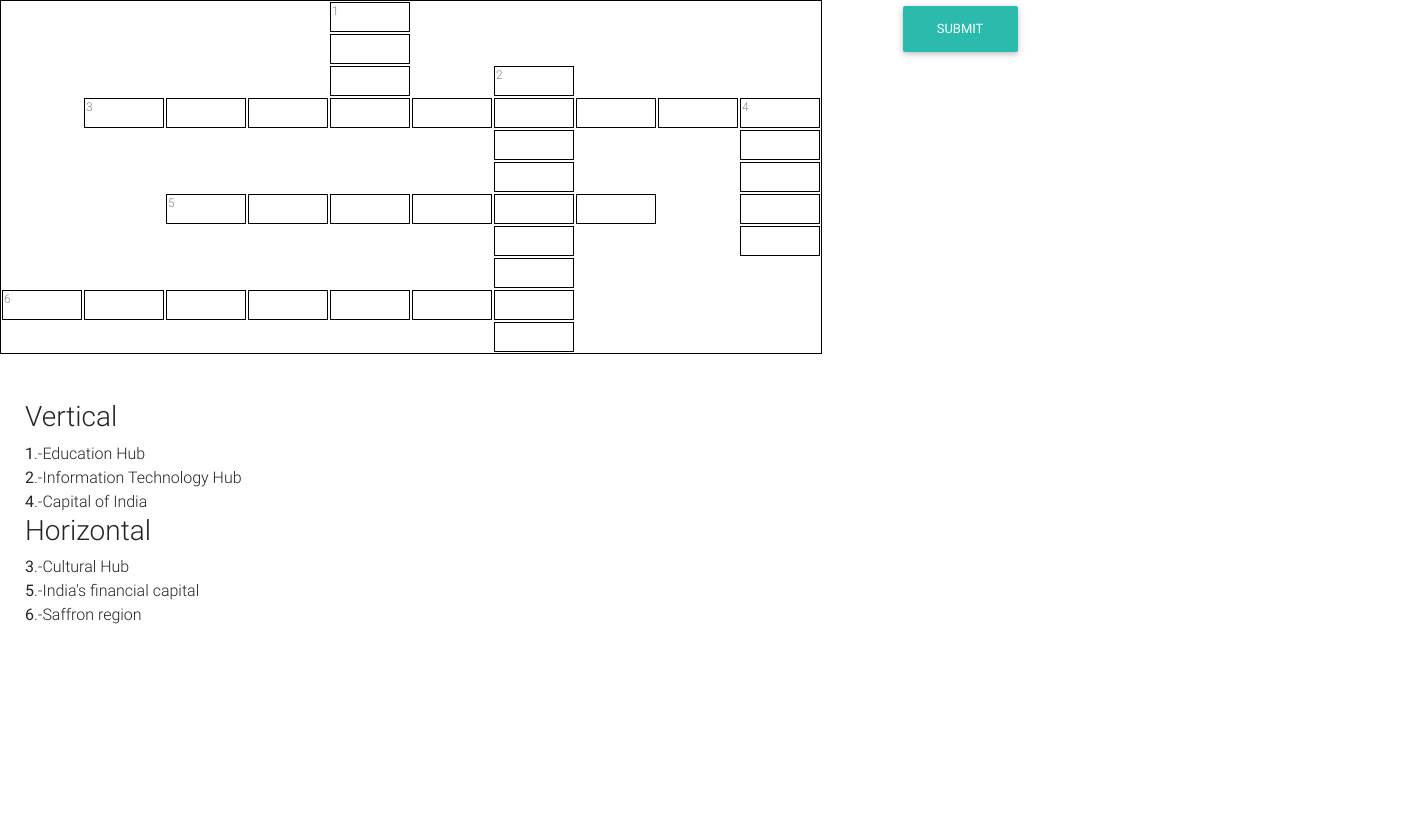
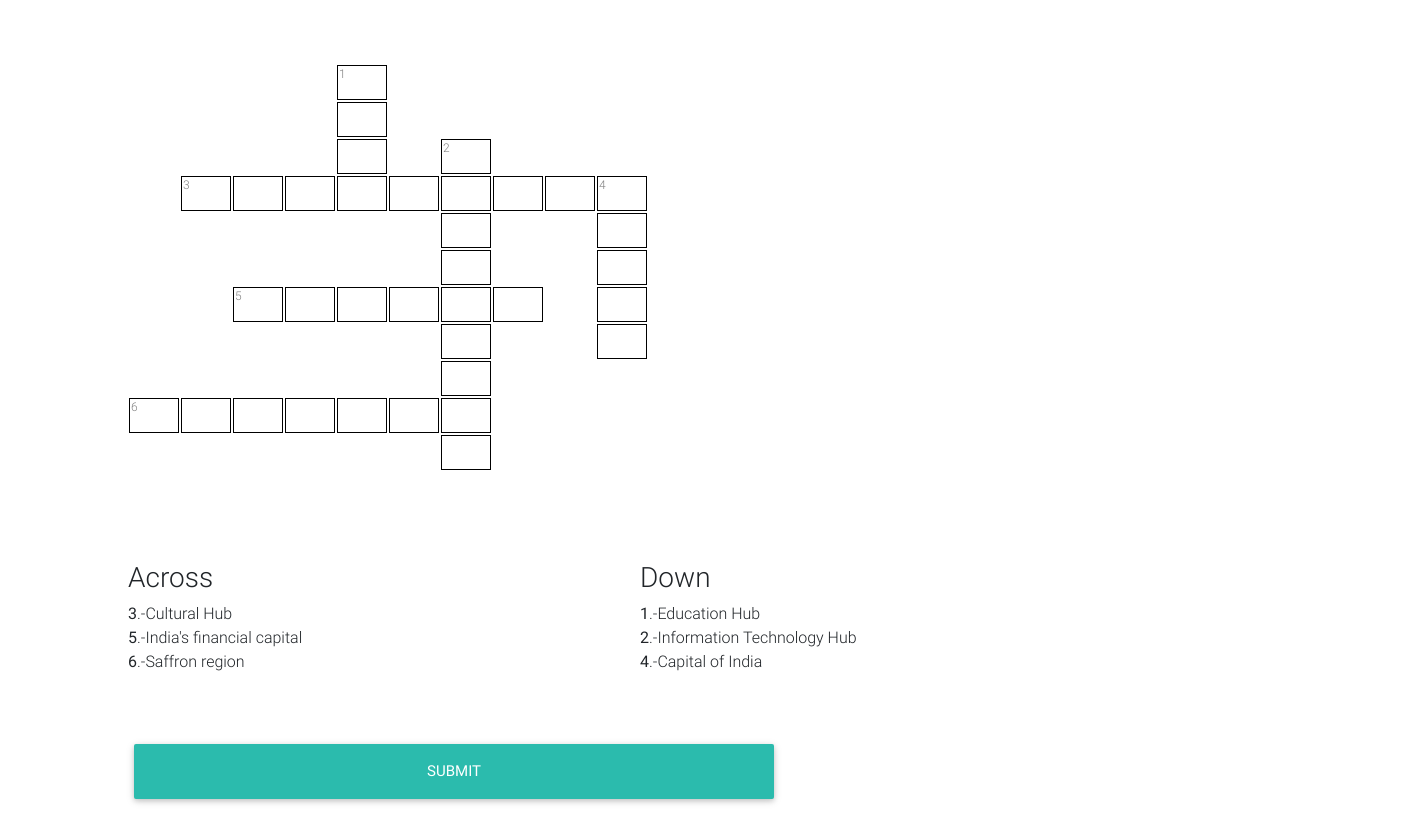
Before and after one commit to GSakunthala/onlinePuzzle, a plain HTML site: page index.html in a window 1280 px wide. Shown: the whole page, 1408 px wide, since content can reach past the window. Before the commit the page ends 800 px from the top, so only its background shows below. Drawn offline with Linux system fonts and the light colour scheme.

Commit message:
Added styles

```diff
--- a/css/style.css
+++ b/css/style.css
@@ -2,12 +2,12 @@
     width:100%;
     margin: 0;
     padding: 10px;
-    border: 1px solid black;
+   // border: 1px solid black;
 }
 
 .square{
-    width:80px;
-    height:30px;
+    width:50px;
+    height:35px;
     margin: 0;
     padding: 0;
     border-collapse: collapse;
@@ -25,16 +25,27 @@
 }
 
 #puzzle_container{
-    float: left;
-    width:50%;
-    height: 50%;
+    position: relative;
+    margin-top: 5%;
+    margin-left: 10%;
+    width:34%;
 }
 
 #hints_container{
-    float: left;
-    width:50%;
-    height: 50%;
-    margin-left: 25px;
+    width:100%;
+    margin-left:10%;
+    display: grid;
+    padding-top: 7%;
+    grid-template-columns: 40% 40%;
+    grid-template-areas: "across down";
+}
+
+#horizontal_hints_container {
+    grid-area: across;
+}
+
+#vertical_hints_container {
+    grid-area: down;
 }
 
 #buttons_container{
@@ -58,3 +69,10 @@
 td{
     position:relative;
 }
+
+.submit {
+    position: relative;
+    margin-top: 5%;
+    margin-left: 10%;
+    max-width: 50%;
+}
--- a/index.html
+++ b/index.html
@@ -22,10 +22,8 @@
 </div>
 
 <div id="hints_container">
-    <h3>Vertical</h3>
-    <div id="vertical_hints_container"></div>
-    <h3>Horizontal</h3>
-    <div id="horizontal_hints_container"></div>
+    <div id="horizontal_hints_container"><h3>Across</h3></div>
+    <div id="vertical_hints_container"><h3>Down</h3></div>
 </div>
 <div class="modal fade" id="modalLoginForm" tabindex="-1" role="dialog" aria-labelledby="myModalLabel"
      aria-hidden="true">
@@ -65,8 +63,8 @@
     </div>
 </div>
 
-<div class="text-center">
-    <a href="" id="check" class="btn btn-default btn-rounded mb-4" data-toggle="modal" data-target="#modalLoginForm">Submit</a>
+<div class="text-center submit">
+    <a href="" id="check" class="btn btn-default btn-rounded mb-4 btn btn-primary btn-lg btn-block" data-toggle="modal" data-target="#modalLoginForm">Submit</a>
 </div>
 </body>
 <script type="text/javascript" src="js/jquery-3.4.1.min.js"></script>
@@ -97,11 +95,9 @@
             success: function(strMessage) {
                 //alert(strMessage);
                 $("#message").text(strMessage);
-               // $("#my-form")[0].reset();
             },
             error: function (error) {
                 $("#message").text(error);
-               // alert(error);
             }
         });
     }
```
